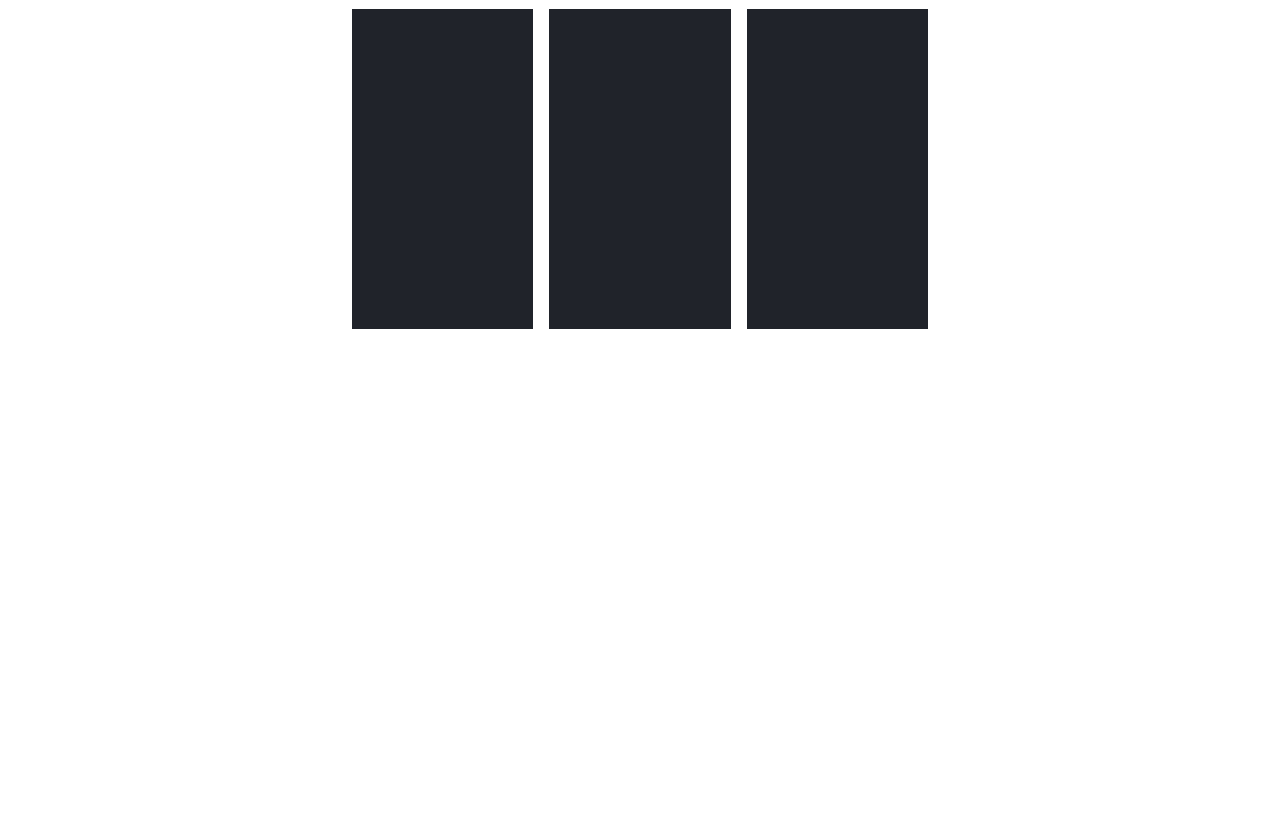
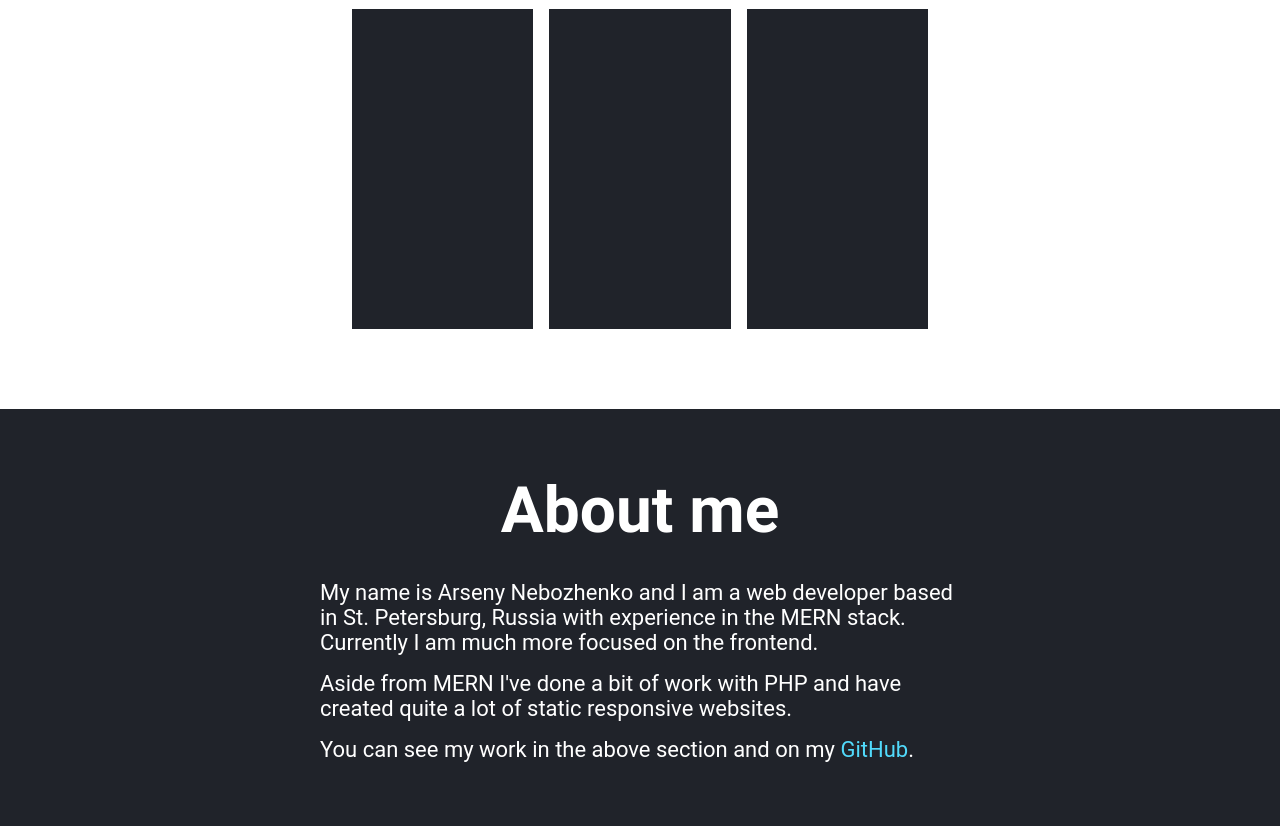
Before and after one commit to yap8/yap8.github.io, a website: page src/index.html in a window 1280 px wide. Shown: the part 1522-2348 px from the top of the page. Before the commit the page ends 1931 px from the top, so only its background shows below. Drawn offline with nearby package versions, Linux system fonts and the light colour scheme; files that its build step writes are made by us from their sources; a web font is replaced by a local one.

Commit message:
modified container; added about section; removed skills section

```diff
--- a/src/index.html
+++ b/src/index.html
@@ -27,10 +27,6 @@
           </li>
           <!-- item -->
           <li class="nav__item">
-            <a href="#skills" class="nav__link">Skills</a>
-          </li>
-          <!-- item -->
-          <li class="nav__item">
             <a href="#contact" class="nav__link">Contact</a>
           </li>
         </ul>
@@ -45,7 +41,7 @@
 
   <!-- welcome -->
   <section class="welcome">
-    <div class="welcome__inner container">
+    <div class="welcome__inner container container--small">
       <!-- title -->
       <h1 class="welcome__title title">Arseny Nebozhenko</h1>
       <!-- sub title -->
@@ -59,14 +55,14 @@
 
   <!-- projects -->
   <section class="projects">
-    <div class="projects__inner container">
+    <div class="projects__inner container container--small">
       <!-- title -->
       <h2 class="projects__title title">Projects</h2>
       <!-- list -->
       <ul class="projects__list">
         <!-- item -->
         <li class="projects__item projects__item--large">
-          1
+
         </li>
         <!-- item -->
         <li class="projects__item projects__item--medium">
@@ -94,15 +90,15 @@
 
   <!-- about -->
   <section class="about">
-    <div class="about__inner container">
-
-    </div>
-  </section>
-
-  <!-- skills -->
-  <section class="skills">
-    <div class="skills__inner container">
-
+    <div class="about__inner container container--small">
+      <!-- title -->
+      <h2 class="about__title title">About me</h2>
+      <!-- text -->
+      <div class="about__text">
+        <p class="about__paragraph">My name is Arseny Nebozhenko and I am a web developer based in St. Petersburg, Russia with experience in the MERN stack. Currently I am much more focused on the frontend.</p>
+        <p class="about__paragraph">Aside from MERN I've done a bit of work with PHP and have created quite a lot of static responsive websites.</p>
+        <p class="about__paragraph">You can see my work in the above section and on my <a class="about__link" href="https://github.com/yap" target="_blank">GitHub</a>.</p>
+      </div>
     </div>
   </section>
 
--- /dev/null
+++ b/src/scss/blocks/_about.scss
@@ -0,0 +1,27 @@
+.about {
+  background-color: $color-1;
+  &__inner {
+    min-height: 300px;
+    padding: 64px 0;
+  }
+  &__title {
+    color: $color-2;
+    text-align: center;
+    margin-bottom: 32px;
+  }
+  &__text {
+    font-size: 22px;
+    color: $color-2;
+  }
+  &__paragraph {
+    &:not(:last-child) {
+      margin-bottom: 16px;
+    }
+  }
+  &__link {
+    color: $color-3;
+    &:hover {
+      text-decoration: underline;
+    }
+  }
+}
--- a/src/scss/blocks/_container.scss
+++ b/src/scss/blocks/_container.scss
@@ -2,4 +2,7 @@
   max-width: 1165px;
   width: 95%;
   margin: 0 auto;
+  &--small {
+    width: 50%;
+  }
 }
--- a/src/scss/blocks/_projects.scss
+++ b/src/scss/blocks/_projects.scss
@@ -1,6 +1,5 @@
 .projects {
   &__inner {
-    width: 50%;
     padding: 64px 0;
     min-height: 600px;
   }
--- a/src/scss/style.scss
+++ b/src/scss/style.scss
@@ -12,3 +12,4 @@
 @import 'blocks/header';
 @import 'blocks/welcome';
 @import 'blocks/projects';
+@import 'blocks/about';
```
